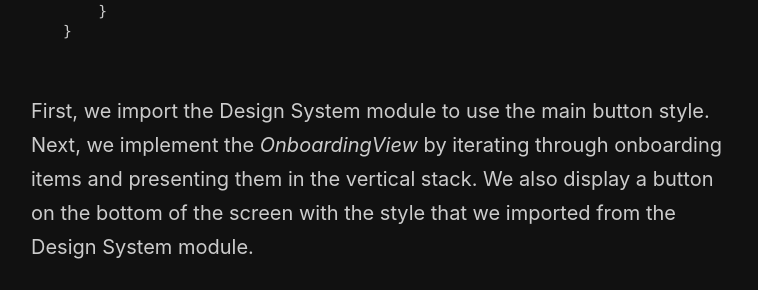
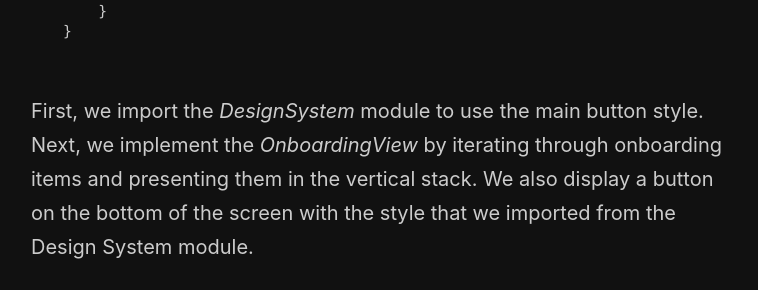
Before and after one commit to mecid/mecid.github.io, a Jekyll site: the page built from _posts/2022-01-19-microapps-architecture-in-swift-feature-modules.md, in a window 1280 px wide and 900 px high, scrolled down 2732 px. Shown: the part 161-451 px from the top of the window, without its empty margins (259-1017 px from the left). Built offline with Jekyll 4.4.1, drawn with Linux system fonts in a browser that asks for light colours.

Commit message:
Another formatting improvement in feature modules post

````diff
--- a/_posts/2022-01-19-microapps-architecture-in-swift-feature-modules.md
+++ b/_posts/2022-01-19-microapps-architecture-in-swift-feature-modules.md
@@ -99,7 +99,7 @@ public struct OnboardingView: View {
 }
 ```
 
-First, we import the Design System module to use the main button style. Next, we implement the *OnboardingView* by iterating through onboarding items and presenting them in the vertical stack. We also display a button on the bottom of the screen with the style that we imported from the Design System module.
+First, we import the *DesignSystem* module to use the main button style. Next, we implement the *OnboardingView* by iterating through onboarding items and presenting them in the vertical stack. We also display a button on the bottom of the screen with the style that we imported from the Design System module.
 
 OK, now we have a separate module representing the onboarding feature. Remember that we should implement all the app logic in the dedicated feature modules. The app target should only provide a thin coordinator layer that instantiates different features and navigates between them.
 
````
